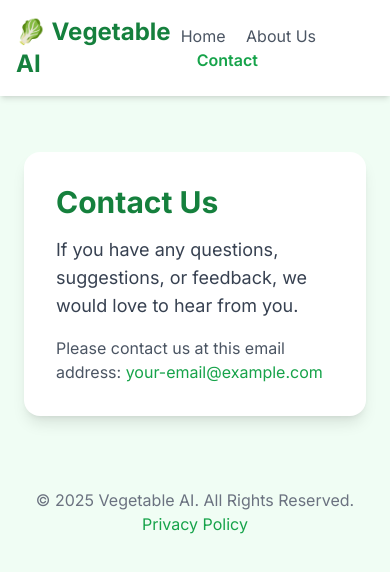
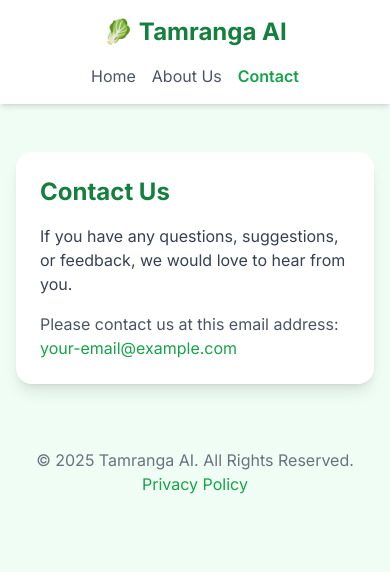
Before and after one commit to rah4466/VegetableAI, a plain HTML site: page contact.html in a window 390 px wide. Drawn offline with nearby package versions, Linux system fonts and the light colour scheme.

Commit message:
Update contact.html

```diff
--- a/contact.html
+++ b/contact.html
@@ -3,7 +3,7 @@
 <head>
     <meta charset="UTF-8">
     <meta name="viewport" content="width=device-width, initial-scale=1.0">
-    <title>Contact Us - Vegetable AI</title>
+    <title>Contact Us - Tamranga AI</title>
     <script src="https://cdn.tailwindcss.com"></script>
     <link href="https://fonts.googleapis.com/css2?family=Inter:wght@400;500;600;700&display=swap" rel="stylesheet">
     <style>body { font-family: 'Inter', sans-serif; }</style>
@@ -11,9 +11,9 @@
 <body class="bg-green-50 text-gray-800">
 
     <header class="bg-white shadow-md">
-        <nav class="container mx-auto max-w-4xl p-4 flex justify-between items-center">
-            <a href="index.html" class="text-2xl font-bold text-green-700">🥬 Vegetable AI</a>
-            <div class="space-x-4">
+        <nav class="container mx-auto max-w-4xl p-4 flex flex-col sm:flex-row justify-between items-center space-y-4 sm:space-y-0">
+            <a href="index.html" class="text-2xl font-bold text-green-700">🥬 Tamranga AI</a>
+            <div class="flex items-center space-x-4">
                 <a href="index.html" class="text-gray-600 hover:text-green-600">Home</a>
                 <a href="about.html" class="text-gray-600 hover:text-green-600">About Us</a>
                 <a href="contact.html" class="text-green-600 font-semibold">Contact</a>
@@ -21,10 +21,10 @@
         </nav>
     </header>
 
-    <main class="container mx-auto max-w-4xl p-6 mt-8">
-        <div class="bg-white p-8 rounded-2xl shadow-lg">
-            <h1 class="text-3xl font-bold text-green-700 mb-4">Contact Us</h1>
-            <p class="text-lg text-gray-700 mb-4">
+    <main class="container mx-auto max-w-4xl p-4 sm:p-6 mt-8">
+        <div class="bg-white p-6 sm:p-8 rounded-2xl shadow-lg">
+            <h1 class="text-2xl sm:text-3xl font-bold text-green-700 mb-4">Contact Us</h1>
+            <p class="text-base sm:text-lg text-gray-700 mb-4">
                 If you have any questions, suggestions, or feedback, we would love to hear from you.
             </p>
             <p class="text-gray-600">
@@ -34,7 +34,7 @@
     </main>
 
     <footer class="text-center p-4 mt-8 text-gray-500">
-        <p>&copy; 2025 Vegetable AI. All Rights Reserved.</p>
+        <p>&copy; 2025 Tamranga AI. All Rights Reserved.</p>
         <a href="privacy.html" class="text-green-600 hover:underline">Privacy Policy</a>
     </footer>
 
```
